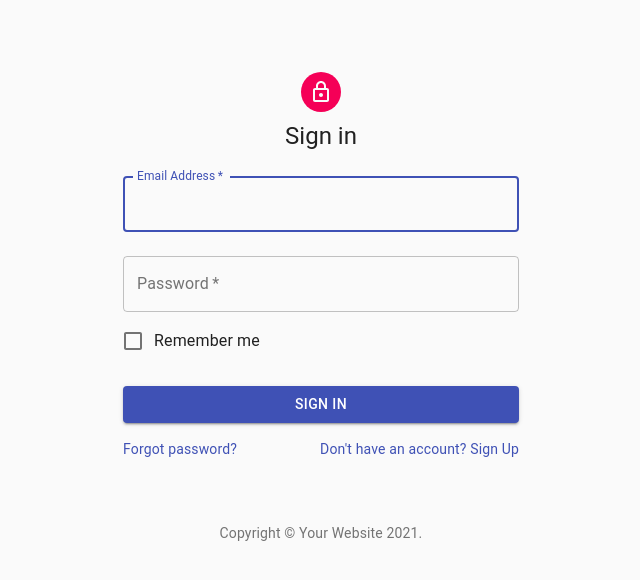
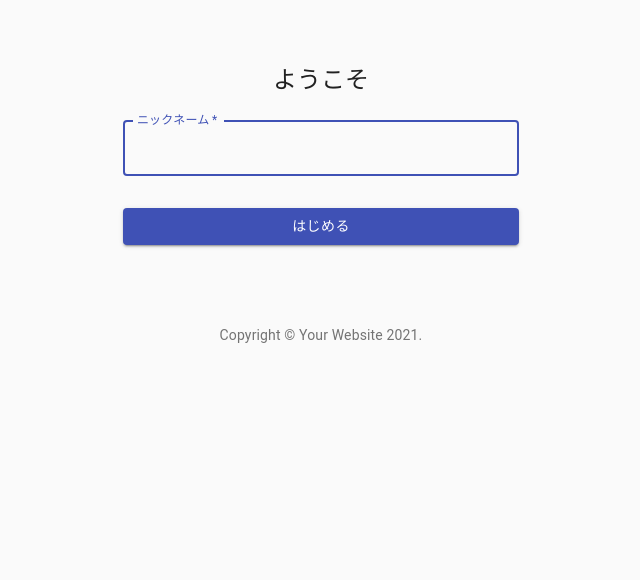
Before and after one commit to tomoyukikat0/react-chat-app, a React (Create React App) app: page / in a window 1280 px wide. Shown: the top 580 px of the page, without its empty margins (319-959 px from the left). Built offline with nearby package versions, Linux system fonts and the light colour scheme.

Commit message:
update sign inpage

```diff
--- a/src/components/SignIn.js
+++ b/src/components/SignIn.js
@@ -1,14 +1,9 @@
 import React from 'react';
-import Avatar from '@material-ui/core/Avatar';
 import Button from '@material-ui/core/Button';
 import CssBaseline from '@material-ui/core/CssBaseline';
 import TextField from '@material-ui/core/TextField';
-import FormControlLabel from '@material-ui/core/FormControlLabel';
-import Checkbox from '@material-ui/core/Checkbox';
 import Link from '@material-ui/core/Link';
-import Grid from '@material-ui/core/Grid';
 import Box from '@material-ui/core/Box';
-import LockOutlinedIcon from '@material-ui/icons/LockOutlined';
 import Typography from '@material-ui/core/Typography';
 import { makeStyles } from '@material-ui/core/styles';
 import Container from '@material-ui/core/Container';
@@ -53,11 +48,8 @@
     <Container component="main" maxWidth="xs">
       <CssBaseline />
       <div className={classes.paper}>
-        <Avatar className={classes.avatar}>
-          <LockOutlinedIcon />
-        </Avatar>
         <Typography component="h1" variant="h5">
-          Sign in
+          ようこそ
         </Typography>
         <form className={classes.form} noValidate>
           <TextField
@@ -65,26 +57,11 @@
             margin="normal"
             required
             fullWidth
-            id="email"
-            label="Email Address"
-            name="email"
+            id="name"
+            label="ニックネーム"
+            name="name"
             autoComplete="email"
             autoFocus
-          />
-          <TextField
-            variant="outlined"
-            margin="normal"
-            required
-            fullWidth
-            name="password"
-            label="Password"
-            type="password"
-            id="password"
-            autoComplete="current-password"
-          />
-          <FormControlLabel
-            control={<Checkbox value="remember" color="primary" />}
-            label="Remember me"
           />
           <Button
             type="submit"
@@ -93,20 +70,8 @@
             color="primary"
             className={classes.submit}
           >
-            Sign In
+            はじめる
           </Button>
-          <Grid container>
-            <Grid item xs>
-              <Link href="#" variant="body2">
-                Forgot password?
-              </Link>
-            </Grid>
-            <Grid item>
-              <Link href="#" variant="body2">
-                {"Don't have an account? Sign Up"}
-              </Link>
-            </Grid>
-          </Grid>
         </form>
       </div>
       <Box mt={8}>
```
